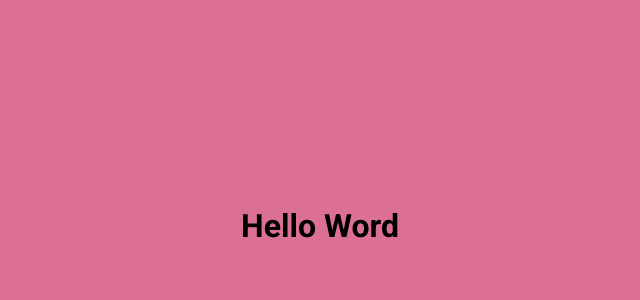
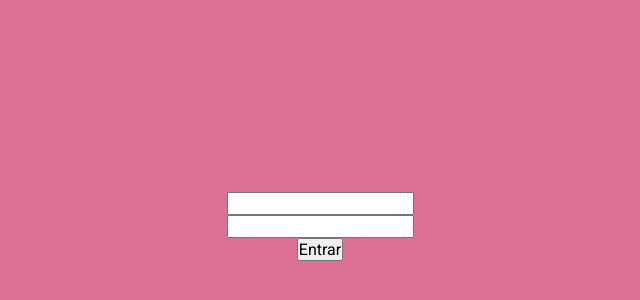
Before and after one commit to Brspontes/react-auth, a Next.js app: page / in a window 1280 px wide. Shown: the part 174-474 px from the top of the page, without its empty margins (320-960 px from the left). Built offline with nearby package versions, Linux system fonts and the light colour scheme.

Commit message:
construindo contexto de autenticacao

```diff
--- a/package.json
+++ b/package.json
@@ -9,6 +9,7 @@
     "lint": "next lint"
   },
   "dependencies": {
+    "axios": "^0.21.1",
     "next": "11.1.0",
     "react": "17.0.2",
     "react-dom": "17.0.2",
--- /dev/null
+++ b/src/contexts/AuthContext.tsx
@@ -0,0 +1,43 @@
+import { createContext, ReactNode } from "react";
+import { api } from "../services/api";
+
+type SignInCredentials = {
+  email: string
+  password: string
+}
+
+type AuthContextData = {
+  signIn(credentials: SignInCredentials): Promise<void>
+  isAuthenticated: boolean
+}
+
+type AuthProviderProps = {
+  children: ReactNode
+}
+
+export const AuthContext = createContext({} as AuthContextData)
+
+export function AuthProvider({ children }: AuthProviderProps) {
+  const isAuthenticated = false
+
+  async function signIn({ email, password }: SignInCredentials) {
+    try {
+      const response = await api.post('sessions', {
+        email,
+        password
+      })
+
+      console.log(response.data)
+    } catch (error) {
+      console.log(error)
+    }
+
+
+  }
+
+  return (
+    <AuthContext.Provider value={{ signIn, isAuthenticated}}>
+      { children }
+    </AuthContext.Provider>
+  )
+}
--- a/src/pages/_app.tsx
+++ b/src/pages/_app.tsx
@@ -1,8 +1,13 @@
 
+import { AuthProvider } from '../contexts/AuthContext'
 import '../styles/global.scss'
 
 function MyApp({ Component, pageProps }) {
-  return <Component {...pageProps} />
+  return (
+    <AuthProvider>
+      <Component {...pageProps} />
+    </AuthProvider>
+  )
 }
 
 export default MyApp
--- a/src/pages/index.tsx
+++ b/src/pages/index.tsx
@@ -1,11 +1,31 @@
+import { FormEvent, useContext, useState } from 'react'
+import { AuthContext } from '../contexts/AuthContext'
 import styles from '../styles/Home.module.scss'
 
 export default function Home() {
+  const [email, setEmail] = useState('')
+  const [password, setPassword] = useState('')
+  const { signIn } = useContext(AuthContext)
+
+  async function handleSubmit(event: FormEvent) {
+    event.preventDefault()
+    const data = {
+      email,
+      password
+    }
+
+    await signIn(data)
+  }
+
   return (
     <>
-      <div className={styles.container}>
-        <h1>Hello Word</h1>
-      </div>
+      <form onSubmit={handleSubmit} className={styles.container}>
+        <div>
+          <input type="email" value={email} onChange={e => setEmail(e.target.value)} />
+          <input type="password" value={password} onChange={e => setPassword(e.target.value)} />
+          <button type="submit">Entrar</button>
+        </div>
+      </form>
     </>
   )
 }
--- /dev/null
+++ b/src/services/api.ts
@@ -0,0 +1,5 @@
+import axios from 'axios'
+
+export const api = axios.create({
+  baseURL: 'http://localhost:3333'
+})
--- a/src/styles/Home.module.scss
+++ b/src/styles/Home.module.scss
@@ -8,8 +8,9 @@
 
   display: flex;
 
-  h1 {
+  div {
     display: flex;
+    flex-direction: column;
 
     align-items: center;
     justify-content: center;
```
Also changed, not shown: 1 other file (tests, documents, lock files or other folders).
